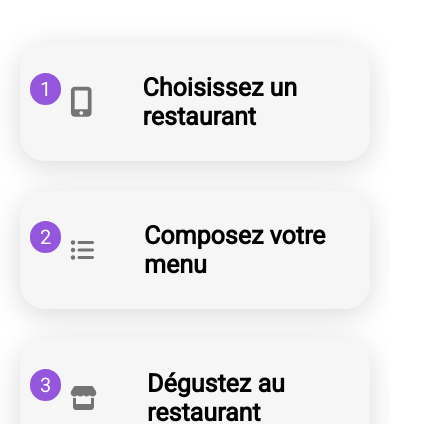
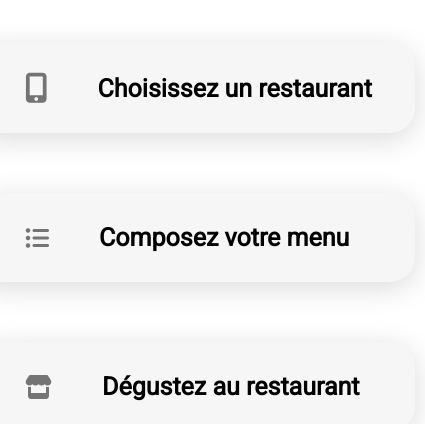
Before and after one commit to NathLouss/Ohmyfood-OC, a website: page docs/index.html in a window 390 px wide. Shown: the part 694-1118 px from the top of the page, 425 px wide, since content can reach past the window. Drawn offline with Linux system fonts and the light colour scheme; a web font is replaced by a local one.

Commit message:
functioning section adjust & responsive

```diff
--- a/docs/index.html
+++ b/docs/index.html
@@ -34,27 +34,27 @@
     <section id="functioning">
       <h2>Fonctionnement</h2>
         <ul>
+          <a href="#">
             <li class="step">
-            <p class="step-number">1</p>
-              <div class="step-content">
+              <p>1</p>
               <i id="step-icone-tall" class="fas fa-mobile-alt"></i>
               <h3>Choisissez un restaurant</h3>
-              </div>
             </li>
+          </a>
+          <a href="#">
             <li class="step">
-            <p class="step-number">2</p>
-              <div class="step-content">
+              <p>2</p>
               <i class="fas fa-list-ul"></i>
               <h3>Composez votre menu</h3>
-              </div>
             </li>
+          </a>
+          <a href="#">
             <li class="step">
-            <p class="step-number">3</p>
-              <div class="step-content">
+              <p>3</p>
               <i class="fas fa-store"></i>
               <h3>Dégustez au restaurant</h3>
-              </div>
             </li>
+          </a>
         </ul>
     </section>
     <section></section>
--- a/sass/base/_colors.scss
+++ b/sass/base/_colors.scss
@@ -7,3 +7,4 @@ $fifth: #eaeaea;
 $sixth: #bdbdbd;
 $seventh: #353535;
 $eighth: #747474;
+$ninth: #f5edff;
--- a/sass/pages/_home.scss
+++ b/sass/pages/_home.scss
@@ -5,48 +5,50 @@
     font-size: 35px;
     padding-bottom: 15px;
   }
+  ul {
+    display: flex;
+    flex-direction: column;
+    align-items: center;
     /* desktop >> if screen is equal or more then*/
-    @media screen and (min-width: 535px) {
-      ul {
-      display: flex;
+    @media screen and (min-width: 768px) {
       flex-direction: row;
-      }
+      flex-wrap: wrap;
+      justify-content: space-evenly;
     }
- }
+    a {
+      text-decoration: none;
+      position: relative;
+    }
+  }
+}
 
 .step {
-  position: relative;
   display: flex;
   align-items: center;
-  justify-content: center;
-  margin: 30px 0;
+  width: 440px;
+  background-color: $fourth;
+  margin: 30px 10px;
+  padding: 30px 0;
+  border-radius: 25px;
+  box-shadow: 0px 6px 30px 0px rgb(0 0 0 / 15%);
+  overflow: hidden;
   p {
     position: absolute;
-    top: 30px;
-    left: 10px;
+    top: 60px;
+    left: -5px;
     color: white;
     font-size: 20px;
     background-color: $primary;
     padding: 4px 10px;
     border-radius: 50px;
   }
-}
-
-.step-content {
-  display: flex;
-  align-items: center;
-  background-color: $fourth;
-  padding: 30px 0;
-  width: 440px;
-  border-radius: 25px;
-  box-shadow: 0px 6px 30px 0px rgb(0 0 0 / 15%);
-  overflow: hidden;
   i {
     color: $eighth;
     font-size: 24px;
     padding: 0 50px;
   }
   h3 {
+    color: black;
     font-size: 25px;
     font-weight: 600;
   }
```
Also changed, not shown: docs/css/style.css, 1 other file. Lines whose indentation alone changed are shown as unchanged.
